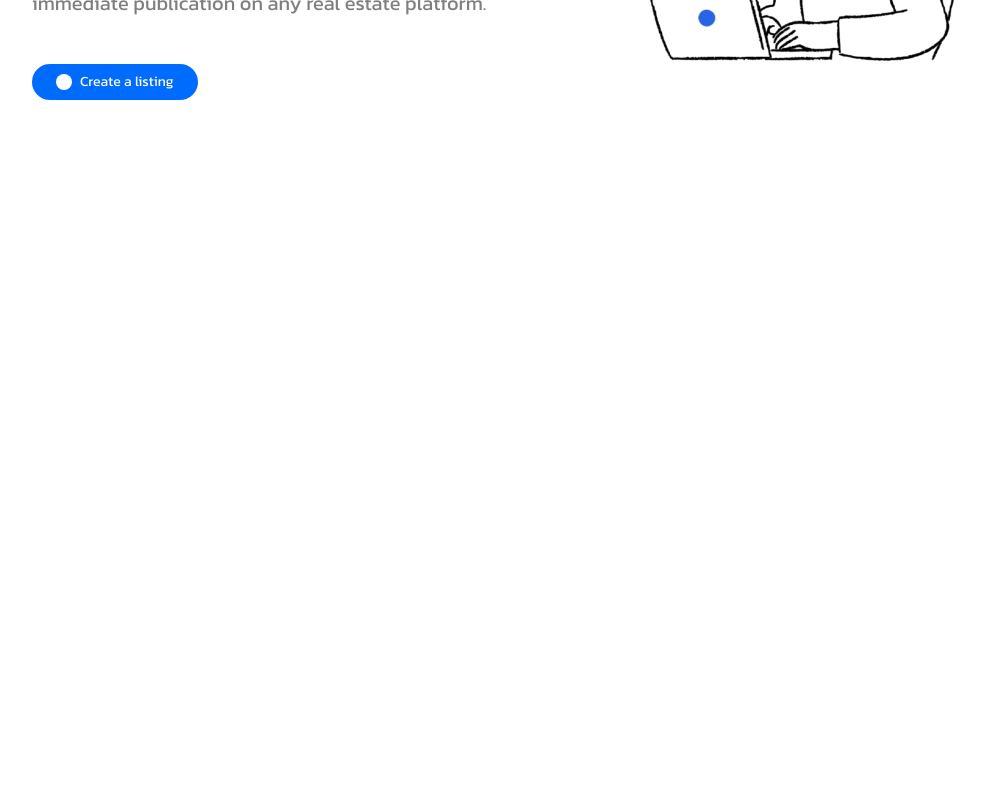
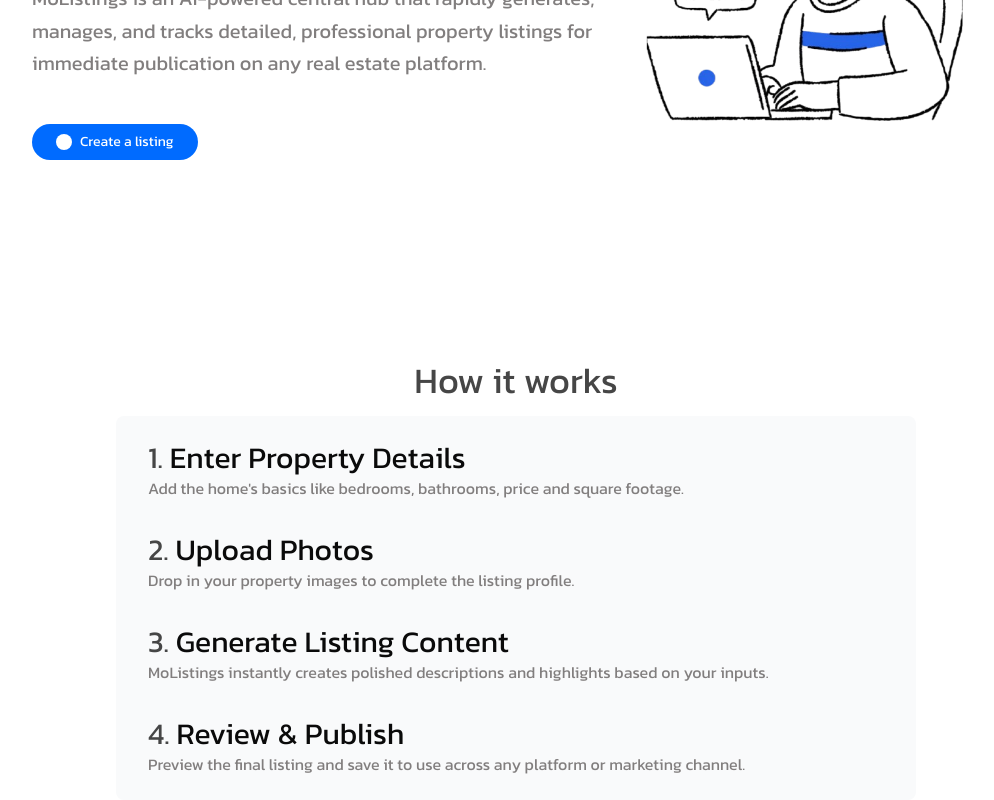
Before and after one commit to Khaspper/MoFlo-Take-Home-Project, a Next.js app: page / in a window 1280 px wide. Shown: the part 299-1099 px from the top of the page, without its empty margins (124-1118 px from the left). Before the commit the page ends 800 px from the top, so only its background shows below. Built offline with nearby package versions, Linux system fonts and the light colour scheme.

Commit message:
feat: Finish making the How it works section

```diff
--- /dev/null
+++ b/app/(landing)/HowItWorks.tsx
@@ -0,0 +1,44 @@
+export default function HowItWorks() {
+  return (
+    <div className="flex flex-col items-center gap-4">
+      <h1 className="text-4xl text-[#464646]">How it works</h1>
+      <div className="bg-[#F9FAFB] py-6 px-8 rounded-lg w-[800px] flex flex-col gap-8">
+        <section>
+          <h1 className="text-3xl">
+            <span className="text-[#464646]">1.</span> Enter Property Details
+          </h1>
+          <p className="text-[#817E7E] text-">
+            Add the home&apos;s basics like bedrooms, bathrooms, price and
+            square footage.
+          </p>
+        </section>
+        <section>
+          <h1 className="text-3xl">
+            <span className="text-[#464646]">2.</span> Upload Photos
+          </h1>
+          <p className="text-[#817E7E] text-">
+            Drop in your property images to complete the listing profile.
+          </p>
+        </section>
+        <section>
+          <h1 className="text-3xl">
+            <span className="text-[#464646]">3.</span> Generate Listing Content
+          </h1>
+          <p className="text-[#817E7E] text-">
+            MoListings instantly creates polished descriptions and highlights
+            based on your inputs.
+          </p>
+        </section>
+        <section>
+          <h1 className="text-3xl">
+            <span className="text-[#464646]">4.</span> Review & Publish
+          </h1>
+          <p className="text-[#817E7E] text-">
+            Preview the final listing and save it to use across any platform or
+            marketing channel.
+          </p>
+        </section>
+      </div>
+    </div>
+  );
+}
--- a/app/page.tsx
+++ b/app/page.tsx
@@ -1,9 +1,11 @@
+import Image from "next/image";
 import Hero from "./(landing)/Hero";
-import Image from "next/image";
+import HowItWorks from "./(landing)/HowItWorks";
 
 export default function Home() {
   return (
-    <div className="flex flex-col sm:flex-row justify-center items-center flex-wrap p-4 py-10">
+    <>
+      <div className="flex flex-col sm:flex-row justify-center items-center flex-wrap p-4 pt-[100px] pb-[200px]">
         <Hero />
         <div className="w-full sm:w-[400px] ml-auto md:ml-0">
           <Image
@@ -15,5 +17,7 @@ export default function Home() {
           />
         </div>
       </div>
+      <HowItWorks />
+    </>
   );
 }
```
Lines whose indentation alone changed are shown as unchanged.
